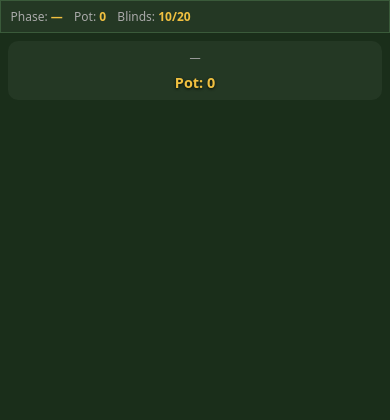
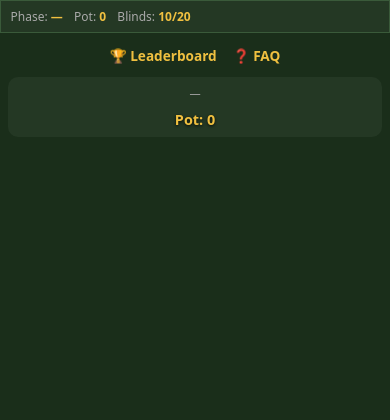
Before and after one commit to brentdevs/aiholdem, a Python web app: template app/templates/arena.html in a window 390 px wide. Shown: the top 420 px of the page. Run offline with Jinja, Linux system fonts and the light colour scheme; the template is opened without the code that fills it, so the values that code supplies are empty; some libraries are stand-ins or nearby versions.

Commit message:
Add leaderboard and FAQ links to mobile layout

```diff
--- a/app/templates/arena.html
+++ b/app/templates/arena.html
@@ -810,6 +810,20 @@
       padding: 0.5rem;
     }
 
+    #mobile-nav {
+      display: flex;
+      gap: 1rem;
+      justify-content: center;
+      padding: 0.3rem 0;
+    }
+
+    #mobile-nav a {
+      color: #f0c040;
+      text-decoration: none;
+      font-size: 0.85rem;
+      font-weight: 600;
+    }
+
     #mobile-community-section {
       display: flex;
       flex-direction: column;
@@ -1119,6 +1133,10 @@
 
   <!-- Mobile layout (hidden on desktop, shown on ≤768px) -->
   <div id="mobile-layout">
+    <div id="mobile-nav">
+      <a href="/leaderboard">🏆 Leaderboard</a>
+      <a href="/faq">❓ FAQ</a>
+    </div>
     <div id="mobile-community-section">
       <div id="mobile-phase-info">—</div>
       <div id="mobile-community-cards"></div>
```
